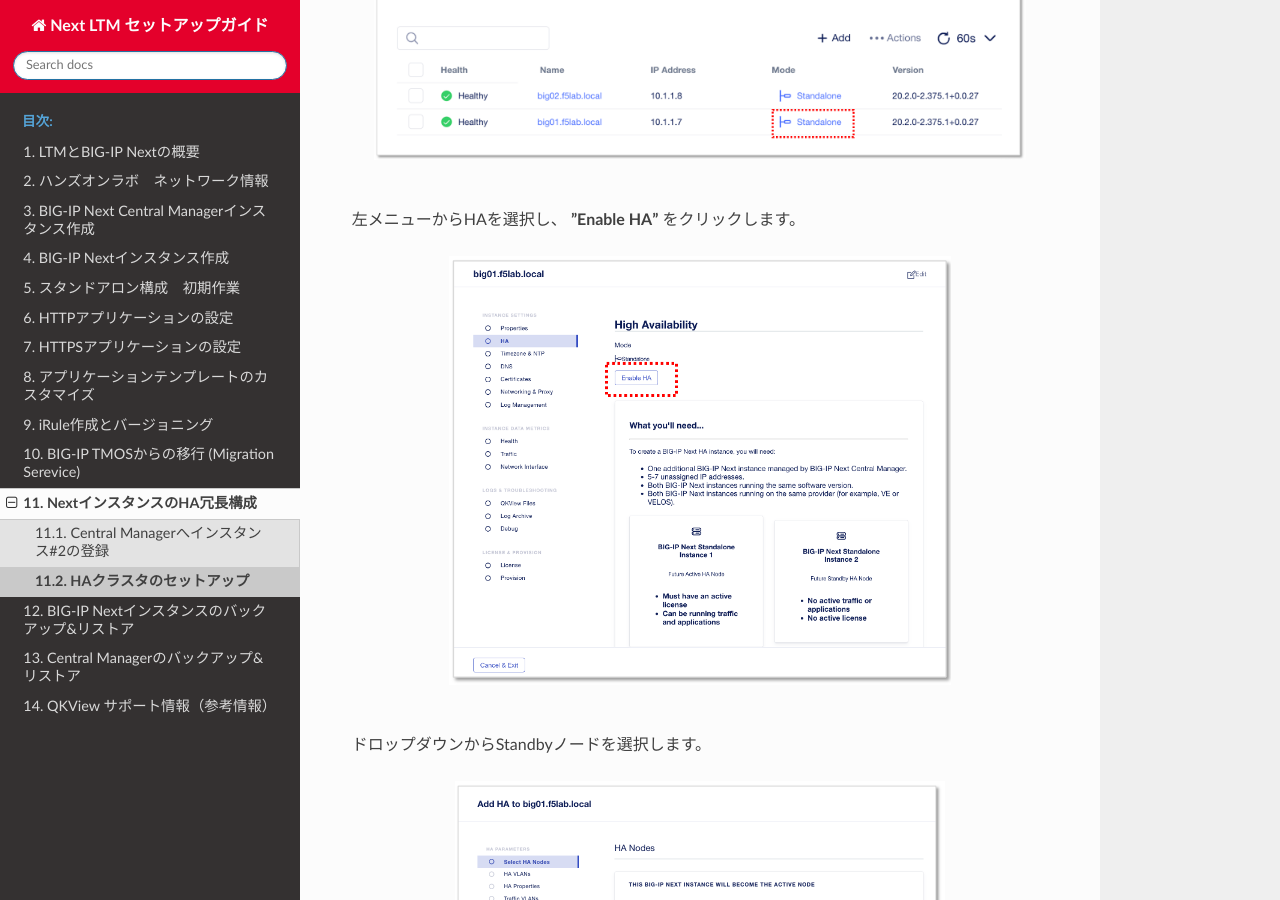
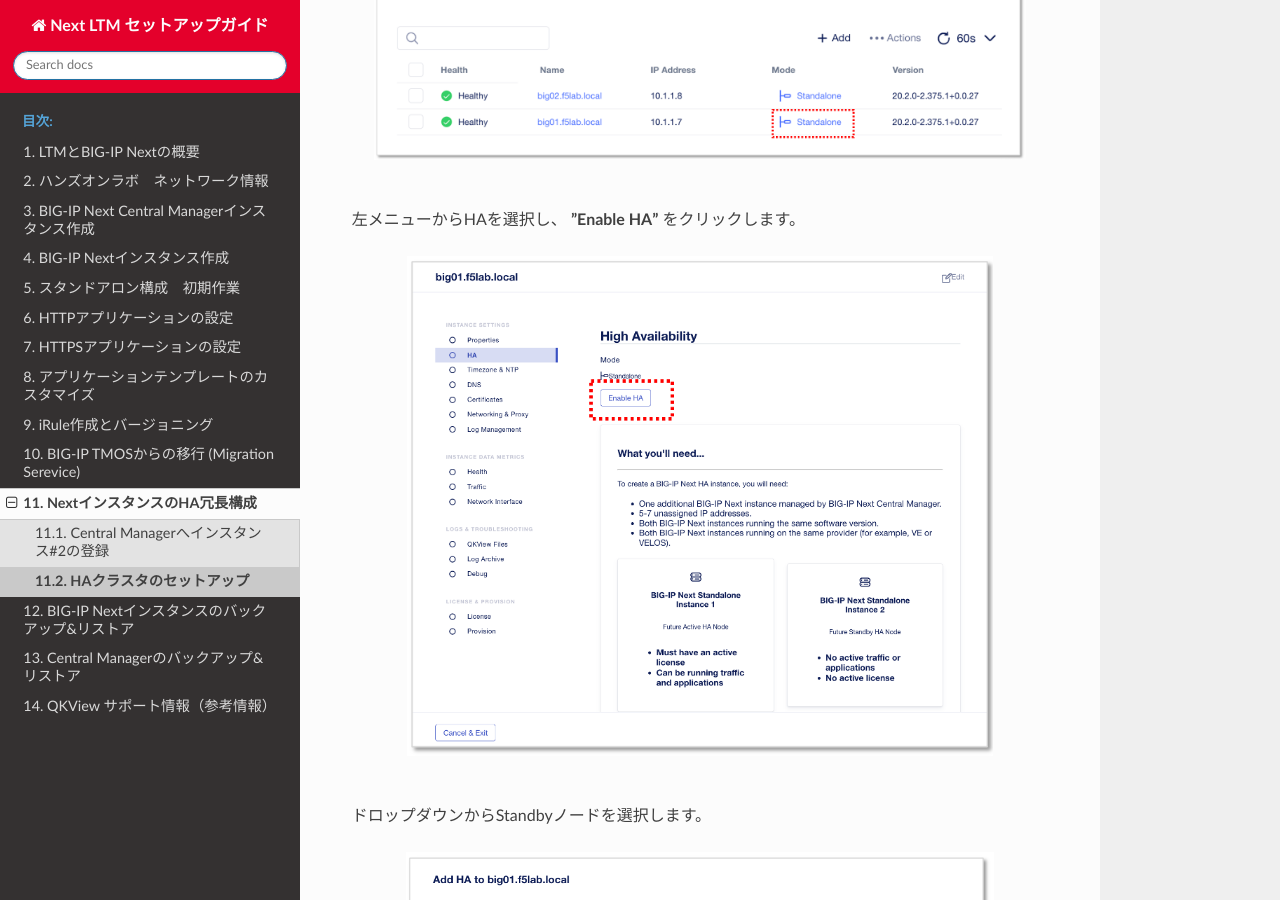
Before and after one commit to BeF5/f5j-easy-setup-next-ltm, a Sphinx documentation site: the page built from docs/content11/module02/module02.rst, in a window 1280 px wide and 900 px high, scrolled down 428 px. Built offline with Sphinx 7.4.7 and the Read the Docs theme 2.0.0, drawn with Linux system fonts in a browser that asks for light colours.

Commit message:
Update module02.rst

```diff
--- a/docs/content11/module02/module02.rst
+++ b/docs/content11/module02/module02.rst
@@ -18,7 +18,7 @@ HA Active機とするBIG-IP Nextインスタンス#1(10.1.1.7)のMode “Standal
 左メニューからHAを選択し、 **”Enable HA”** をクリックします。
 
 .. figure:: images/c11-m2-2.png
-   :scale: 60%
+   :scale: 70%
    :align: center
 
 
@@ -26,7 +26,7 @@ HA Active機とするBIG-IP Nextインスタンス#1(10.1.1.7)のMode “Standal
 ドロップダウンからStandbyノードを選択します。
 
 .. figure:: images/c11-m2-3.png
-   :scale: 50%
+   :scale: 60%
    :align: center
 
 - Available Standalone Instances:
@@ -43,7 +43,7 @@ HA用VLANの設定
 Control Plane VLAN新規作成のための **”Create VLAN”** をクリックします。
 
 .. figure:: images/c11-m2-4.png
-   :scale: 50%
+   :scale: 60%
    :align: center
 
 |
@@ -65,7 +65,7 @@ VLANの設定情報を入力します。
 Data Plane VLAN新規作成のための **”Create VLAN”** をクリックします。
 
 .. figure:: images/c11-m2-6.png
-   :scale: 50%
+   :scale: 60%
    :align: center
 
 |
```
